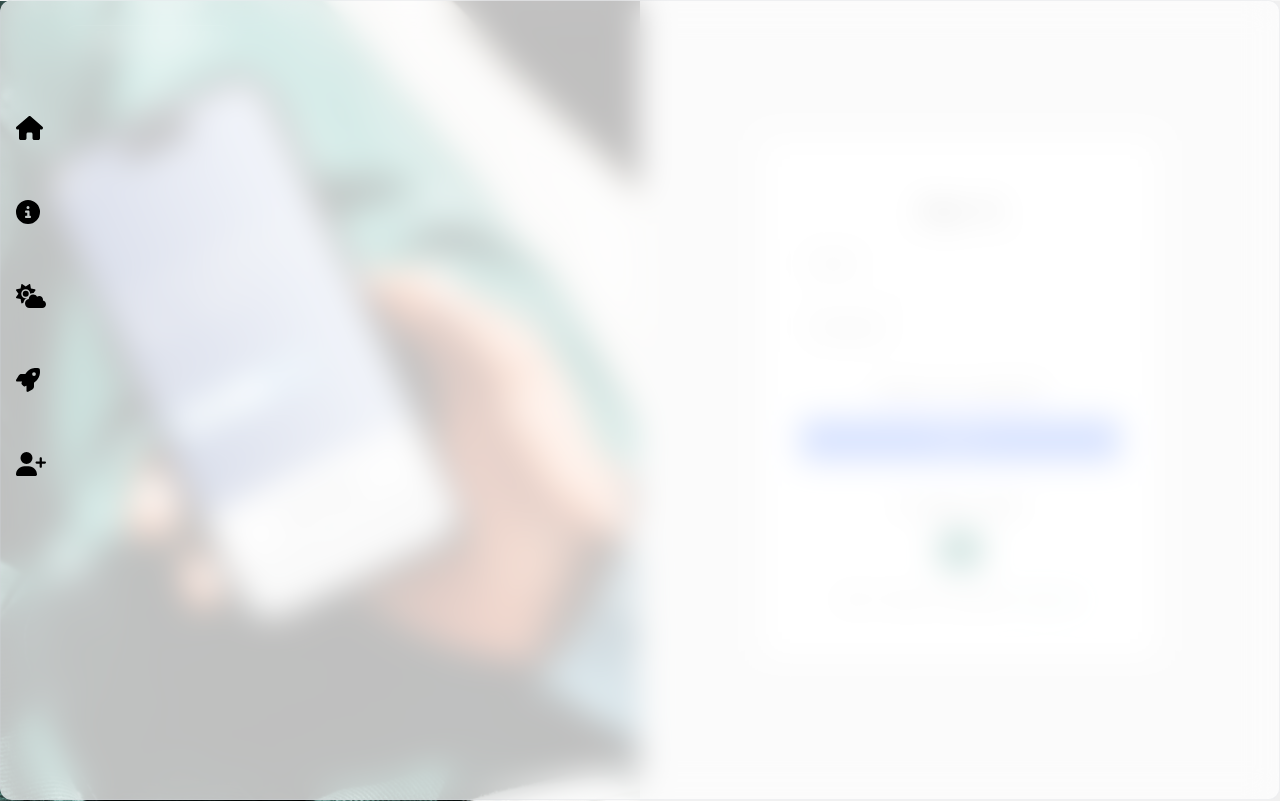
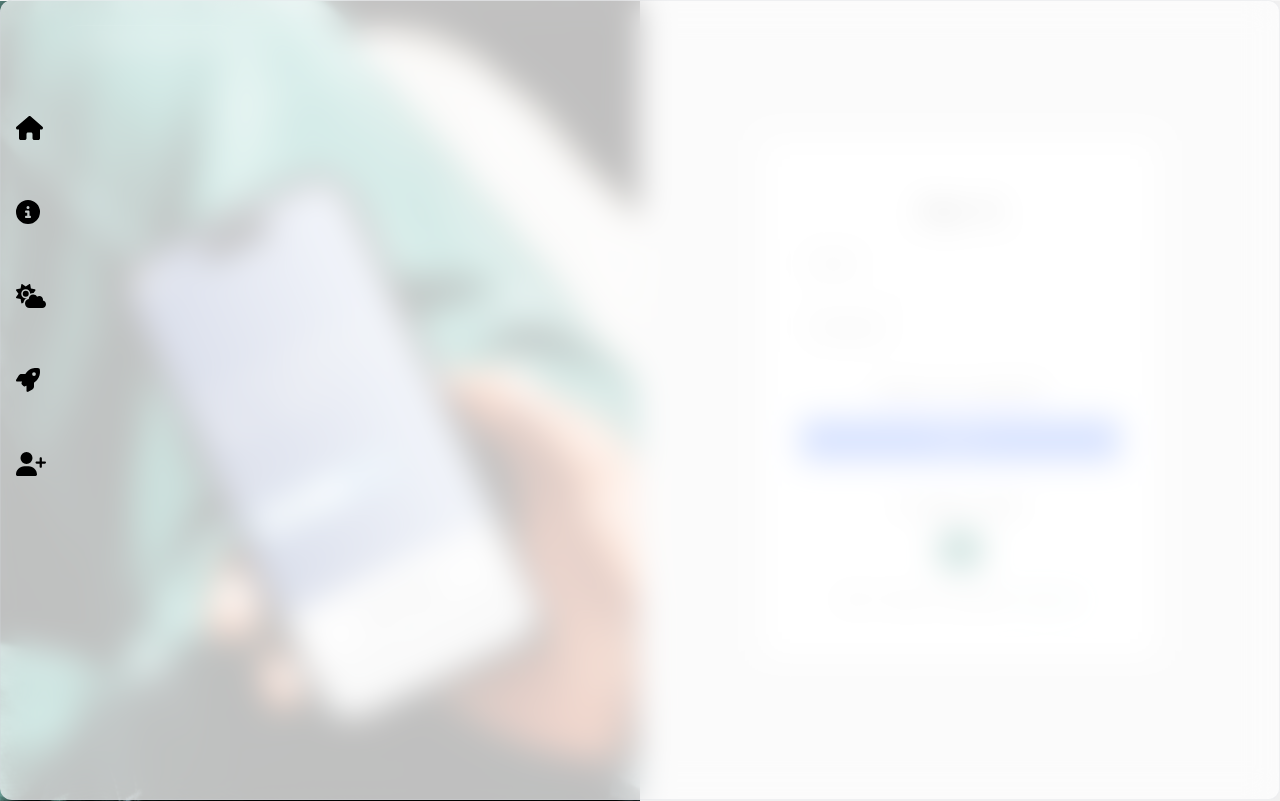
Before and after one commit to simlu2000/wapa_app, a React (Create React App) app: page /SignUpScreen in a window 1280 px wide. Built offline with nearby package versions, Linux system fonts and the light colour scheme; no server answers.

Commit message:
Update style_signupscreen.css

```diff
--- a/src/Styles/style_signupscreen.css
+++ b/src/Styles/style_signupscreen.css
@@ -5,7 +5,7 @@
   min-height: 100vh;
   background-image: url("../img/signupPageIntro.png");
   background-repeat: no-repeat;
-  background-position: center;
+  background-position: cover;
 }
 
 #go-home {
```
